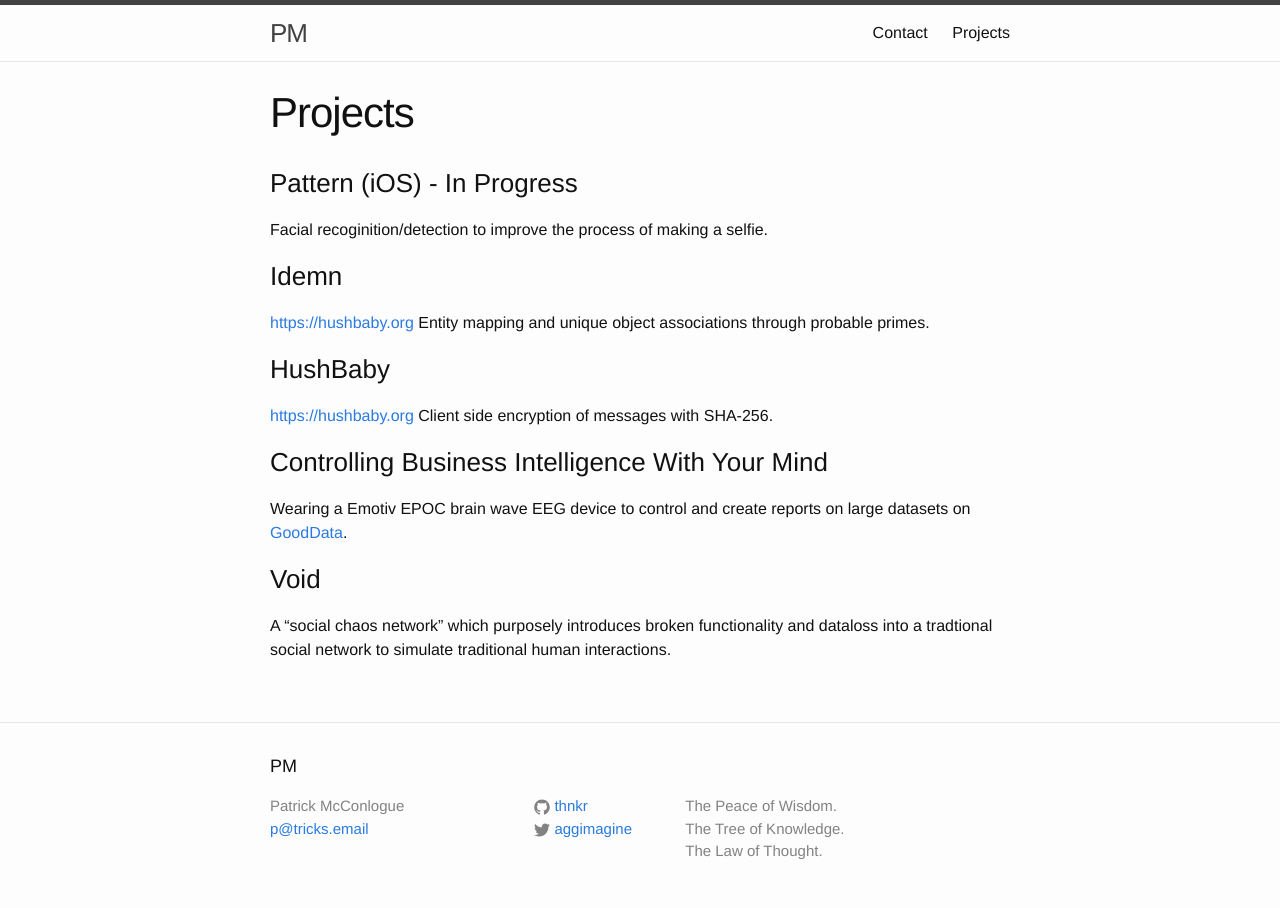
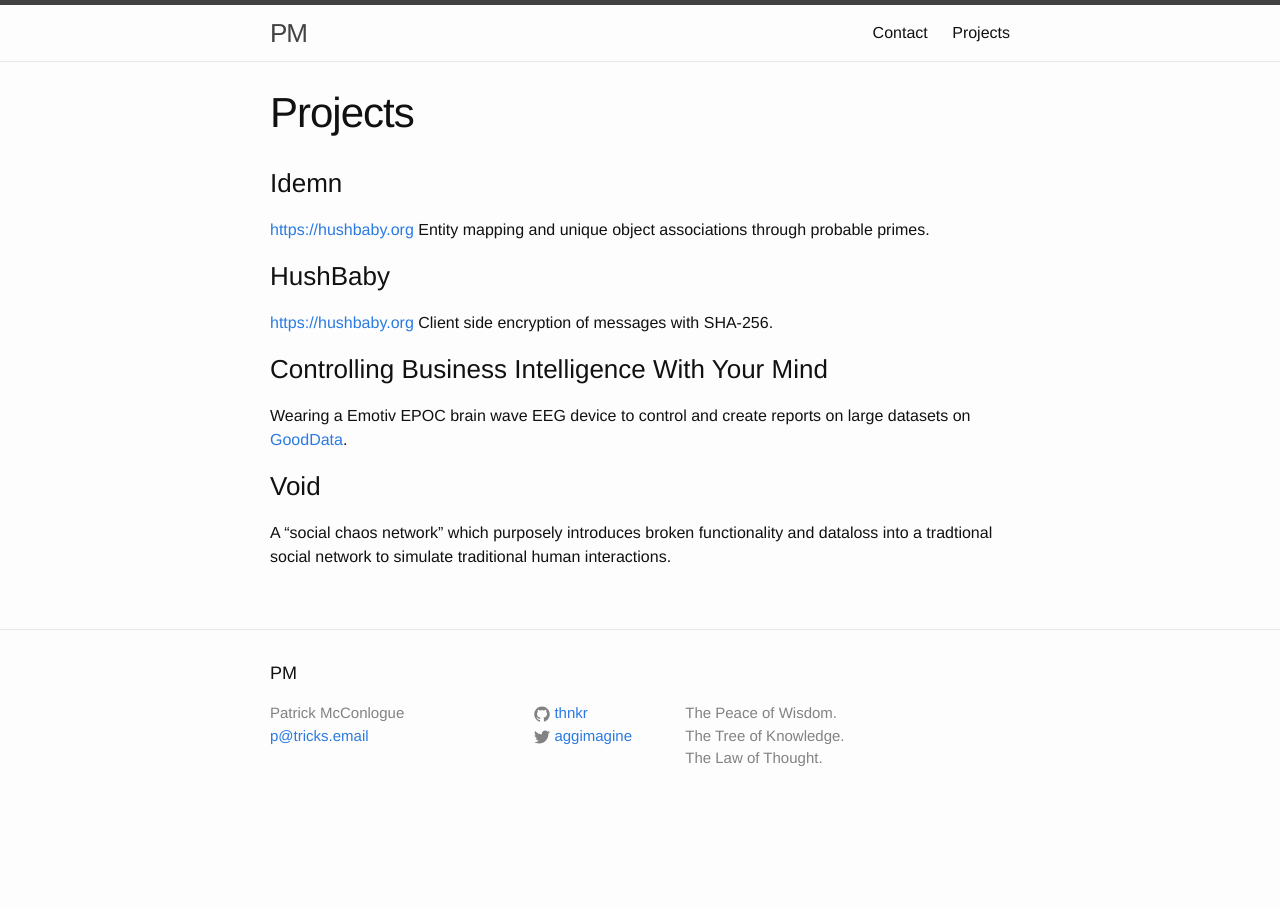
Before and after one commit to thnkr/thnkr.github.io, a Jekyll site: the page built from projects.md, in a window 1280 px wide. Built offline with Jekyll 4.4.1, drawn with Linux system fonts in a browser that asks for light colours.

Commit message:
projects

```diff
--- a/projects.md
+++ b/projects.md
@@ -3,9 +3,6 @@
 title: Projects
 permalink: /projects/
 ---
-
-### Pattern (iOS) - In Progress
-Facial recoginition/detection to improve the process of making a selfie.
 
 ### Idemn
 <a href="https://hushbaby.org" target="_blank">https://hushbaby.org</a>
```
